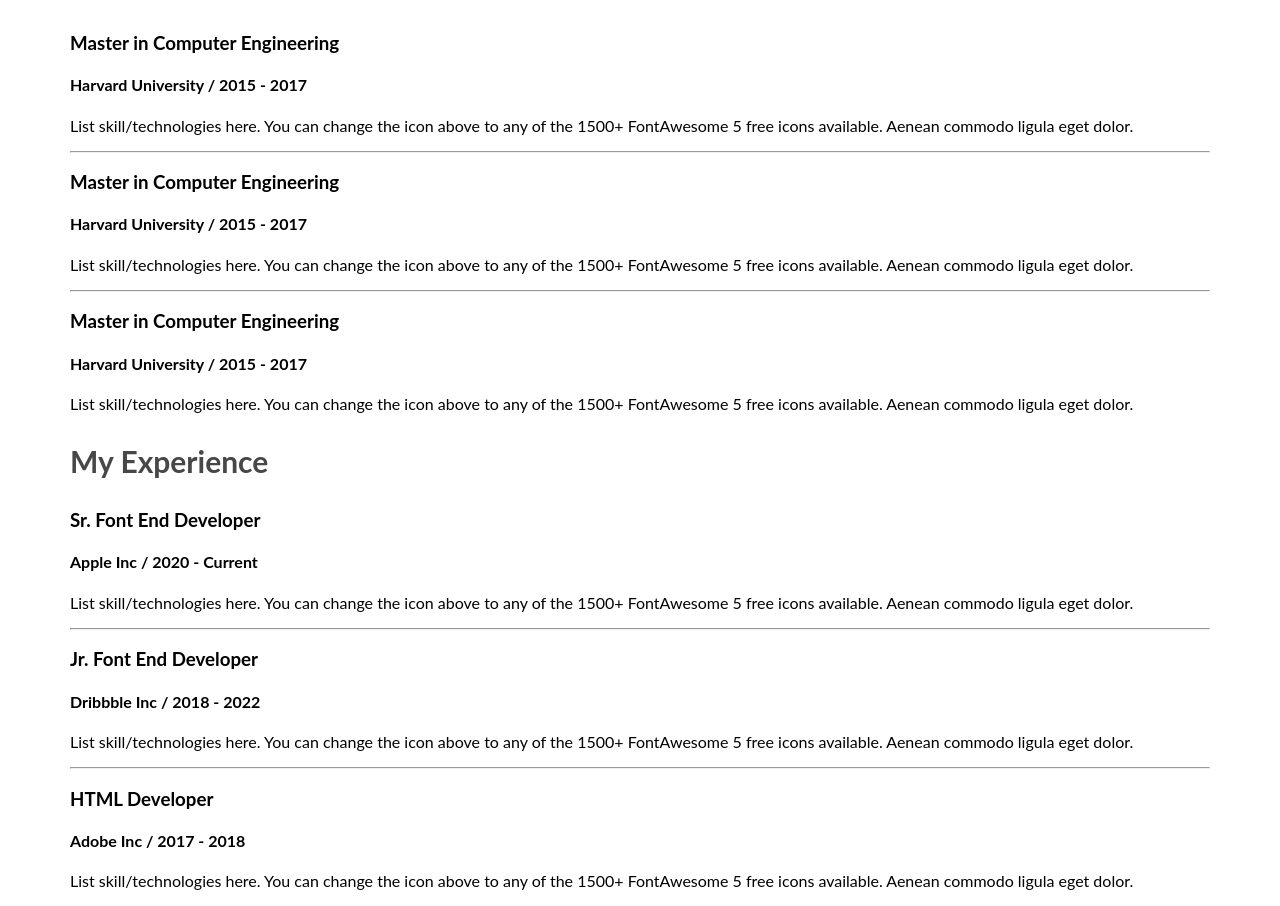
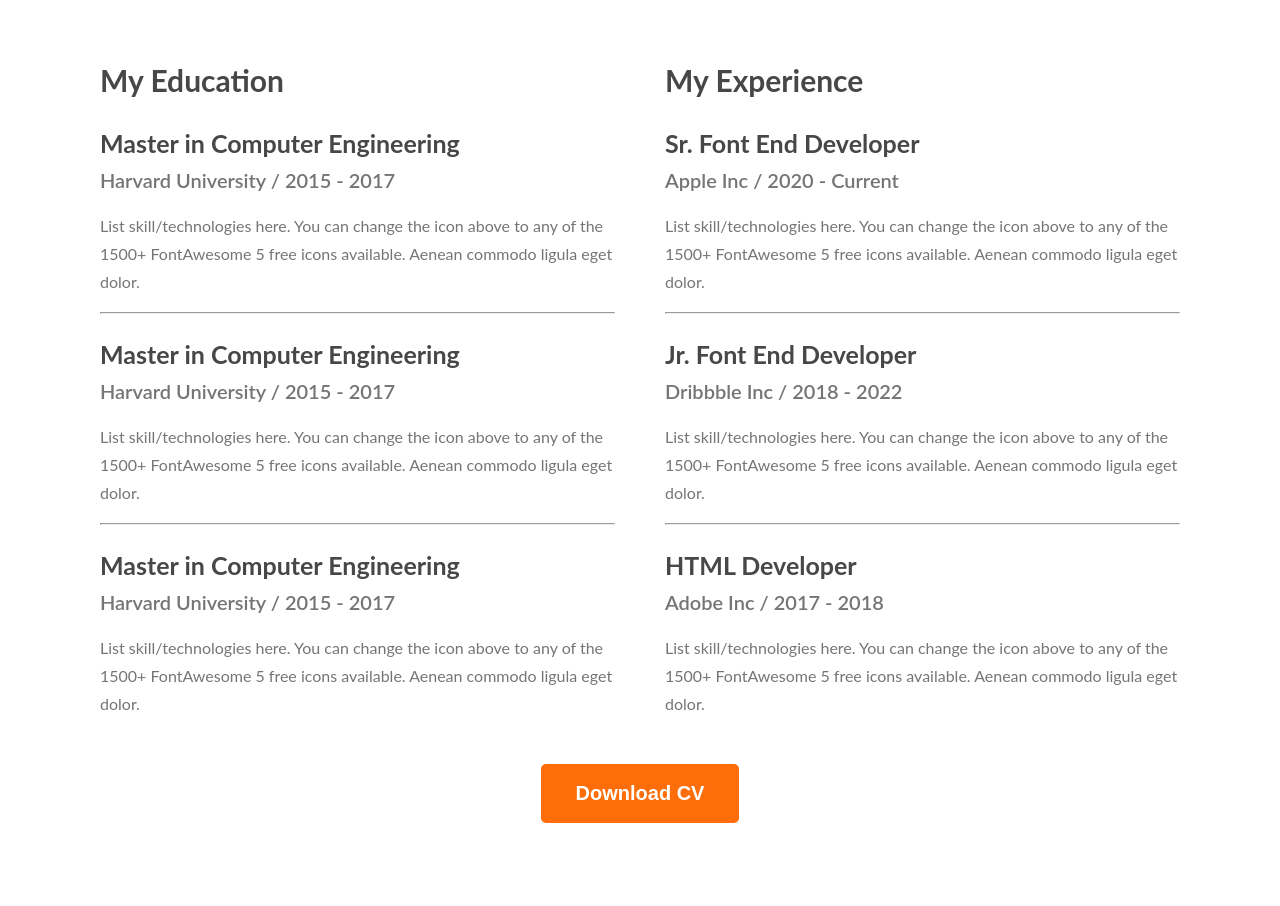
Before and after one commit to Rabeyaboshri/webdeveloper-portfolio, a plain HTML site: page index.html in a window 1280 px wide. Shown: the part 2394-3300 px from the top of the page. After the commit the page ends 3225 px from the top, so only its background shows below. Drawn offline with Linux system fonts and the light colour scheme.

Commit message:
finished the resume section

```diff
--- a/index.html
+++ b/index.html
@@ -95,6 +95,7 @@
             <h3 class="section-title">A summary of My Resume</h3>
             <div class="resume-container">
                 <div class="resume-Colum">
+                    <h3 class="resume-colum-title">My Education</h3>
                     <!-- .resume-item*3>h3.resume-item-title+h4.resume-item-institute+p.resume-item-description -->
                     <div class="resume-item">
                         <h3 class="resume-item-title">Master in Computer Engineering</h3>
@@ -142,6 +143,9 @@
                 </div>
             </div>
         </section>
+        <div class="download-cv">
+            <button class="btn-primary">Download CV</button>
+        </div>
 
     </main>
     <footer>
--- a/styles/portfolio.css
+++ b/styles/portfolio.css
@@ -169,3 +169,39 @@ main section {
     font-size: 30px;
     font-weight: 700;
 }
+
+.resume-container {
+    display: flex;
+    gap: 50px;
+}
+
+.resume-item-institute {
+    color: #757575;
+    font-size: 20px;
+    font-weight: 600;
+    margin-top: 0px;
+    margin-bottom: 20px;
+}
+
+.resume-item-description {
+    color: #757575;
+    font-size: 16px;
+    font-weight: 400;
+    line-height: 28px;
+
+
+}
+.resume-container{
+    margin: 30px;
+}
+
+.resume-item-title {
+    color: #474747;
+    font-size: 25px;
+    font-weight: 700;
+    margin-bottom: 10px;
+}
+.download-cv{
+    text-align: center;
+    margin-top: 20px;
+}
```
